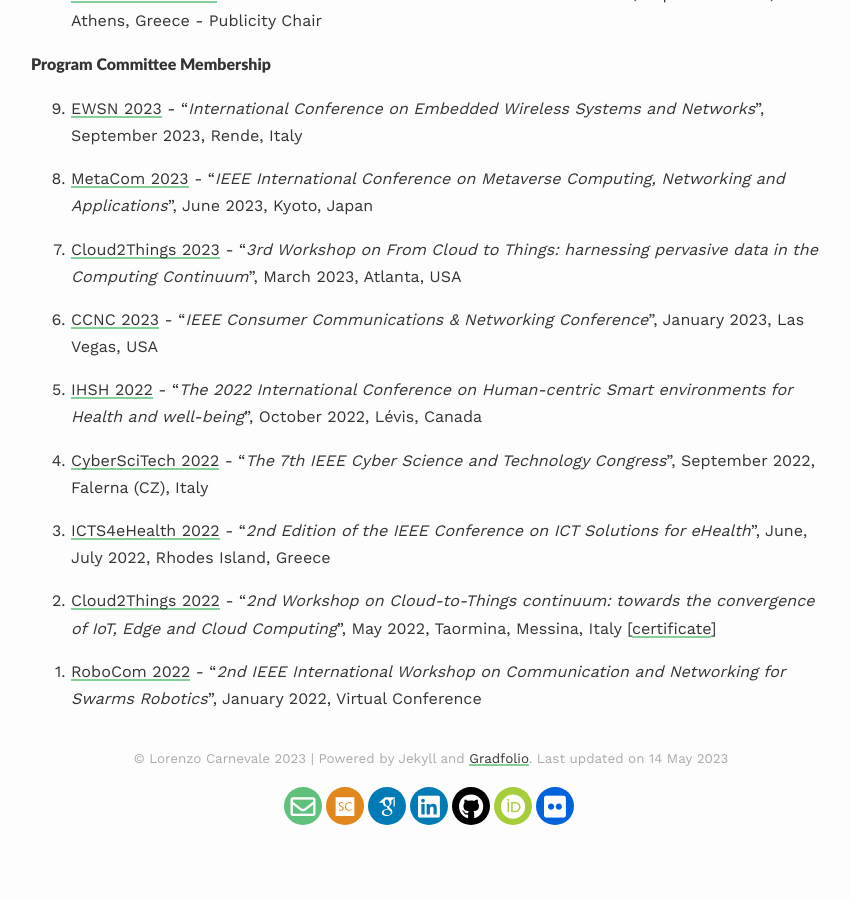
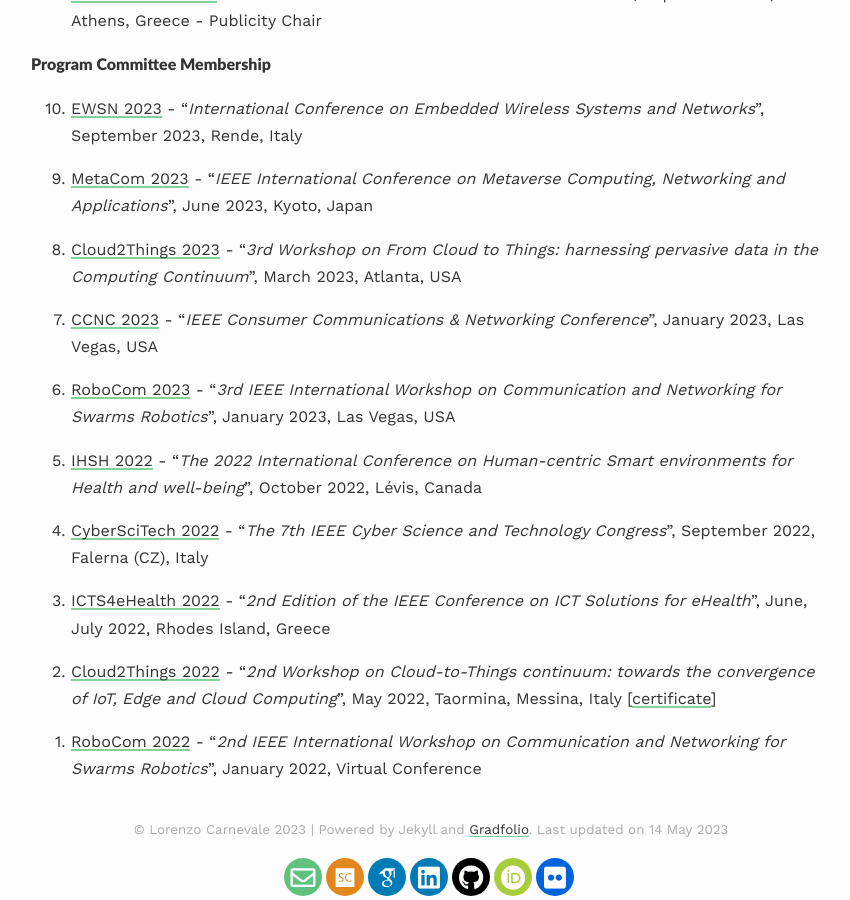
Before and after one commit to lcarnevale/lcarnevale.github.io, a Jekyll site: the page built from _pages/activities.md, in a window 1280 px wide and 900 px high, scrolled down 1604 px. Shown: the whole window, without its empty margins (209-1059 px from the left). Built offline with Jekyll 4.4.1, drawn with Linux system fonts in a browser that asks for light colours; nearby versions of some CDN libraries; some web fonts are replaced; before the commit the page ends 2433 px from its top, so only the background shows below that.

Commit message:
included robocom 2023

```diff
--- a/_pages/activities.md
+++ b/_pages/activities.md
@@ -59,6 +59,8 @@ The following calls are open and wait for your submission. If you have any quest
 
 0. [CCNC 2023](https://ccnc2023.ieee-ccnc.org/) - "<i>IEEE Consumer Communications & Networking Conference</i>", January 2023, Las Vegas, USA
 
+0. [RoboCom 2023](https://robocom2023.nws.cs.unibo.it/) - "<i>3rd IEEE International Workshop on Communication and Networking for Swarms Robotics</i>", January 2023, Las Vegas, USA
+
 0. [IHSH 2022](https://ihsh2022.uqar.ca/) - "<i>The 2022 International Conference on Human-centric Smart environments for Health and well-being</i>", October 2022, Lévis, Canada
 
 0. [CyberSciTech 2022](http://cyber-science.org/2022/cyberscitech/) - "<i>The 7th IEEE Cyber Science and Technology Congress</i>", September 2022, Falerna (CZ), Italy
```
